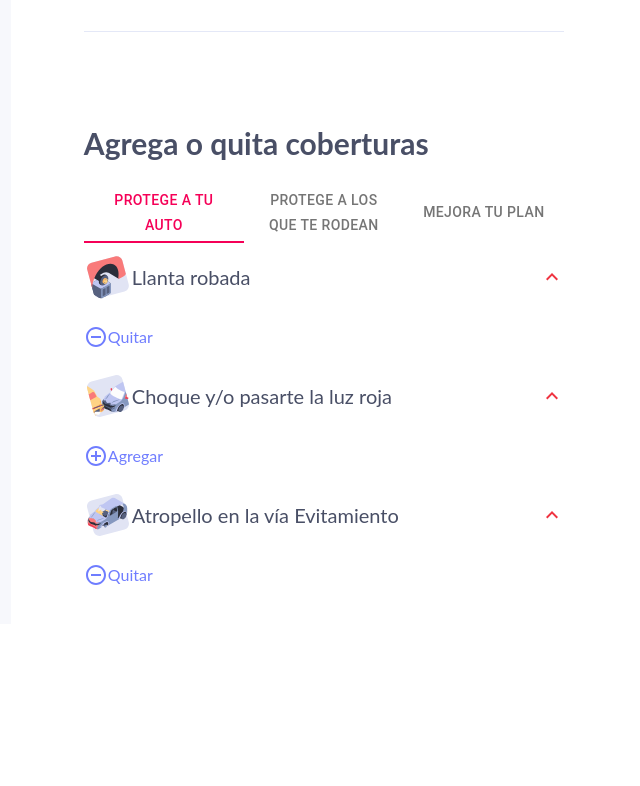
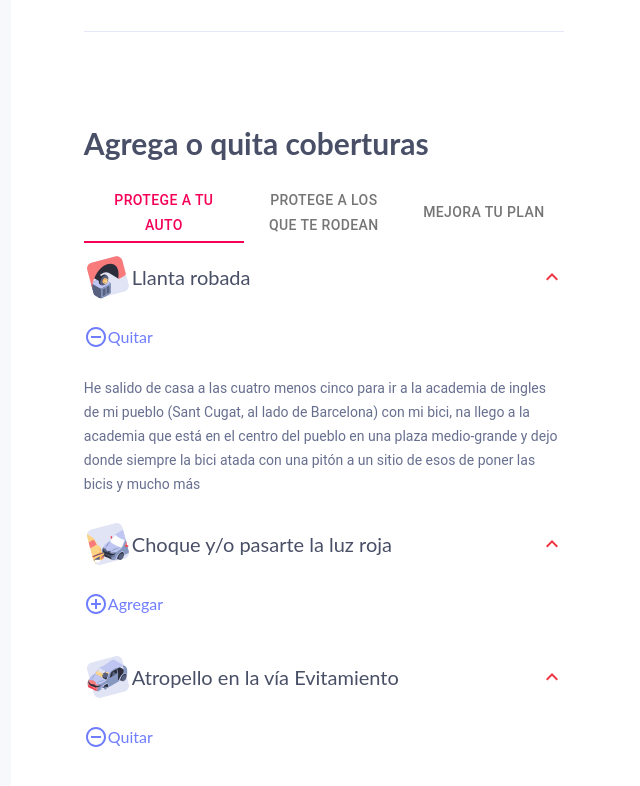
Before and after one commit to gianzk/cotiza, a React (Create React App) app: page /arma-tu-plan in a window 1280 px wide. Shown: the part 607-1393 px from the top of the page, without its empty margins (355-995 px from the left). Before the commit the page ends 1231 px from the top, so only its background shows below. Built offline with nearby package versions, Linux system fonts and the light colour scheme; no server answers.

Commit message:
update fix

```diff
--- a/src/component/acordion/index.js
+++ b/src/component/acordion/index.js
@@ -9,7 +9,6 @@ import accident from "./../../assets/img/accident.svg";
 import { DataSesion } from "../../context/DataSesion";
 import { statusEvaluate } from "../../helpers";
 import "./style.scss";
-import { SystemUpdateOutlined } from "@material-ui/icons";
 
 const Accordion = ({ id, title, description }) => {
   const { sesion, info, setInfo } = useContext(DataSesion);
@@ -83,7 +82,9 @@ const Accordion = ({ id, title, description }) => {
           </div>
         )}
       </div>
-      <div className="Accordion-Content"></div>
+      <div className={expand ? "Accordion-Content" : "Accordion-Content-Hide"}>
+        <p>{description}</p>
+      </div>
     </div>
   );
 };
--- a/src/component/acordion/style.scss
+++ b/src/component/acordion/style.scss
@@ -22,7 +22,16 @@
             align-items: center;
             color:#6F7DFF;
         }
-
-
+    }
+    &-Content{
+        font-family: Roboto;
+        font-style: normal;
+        font-weight: normal;
+        font-size: 14px;
+        line-height: 24px;
+        color: #676F8F;
+        &-Hide{
+            display: none;
+        }
     }
 }
--- a/src/component/tab/index.js
+++ b/src/component/tab/index.js
@@ -36,8 +36,8 @@ const TabProducts = () => {
             id={e.id}
             img={e.id}
             title={e.title}
-            productStatus={e.id}
             key={e.id}
+            description={e.description}
           ></Accordion>
         ))}
       </div>
--- a/src/routes/quotesRoutes.js
+++ b/src/routes/quotesRoutes.js
@@ -9,7 +9,12 @@ import { DataSesion } from "./../context/DataSesion";
 const AppRouter = () => {
   const [sesion, setSesion] = useState({
     listProducts: [
-      { id: "tire", title: "Llanta robada" },
+      {
+        id: "tire",
+        title: "Llanta robada",
+        description:
+          "He salido de casa a las cuatro menos cinco para ir a la academia de ingles de mi pueblo (Sant Cugat, al lado de Barcelona) con mi bici, na llego a la academia que está en el centro del pueblo en una plaza medio-grande y dejo donde siempre la bici atada con una pitón a un sitio de esos de poner las bicis y mucho más",
+      },
       { id: "shock", title: "Choque y/o pasarte la luz roja" },
       {
         id: "accident",
```
